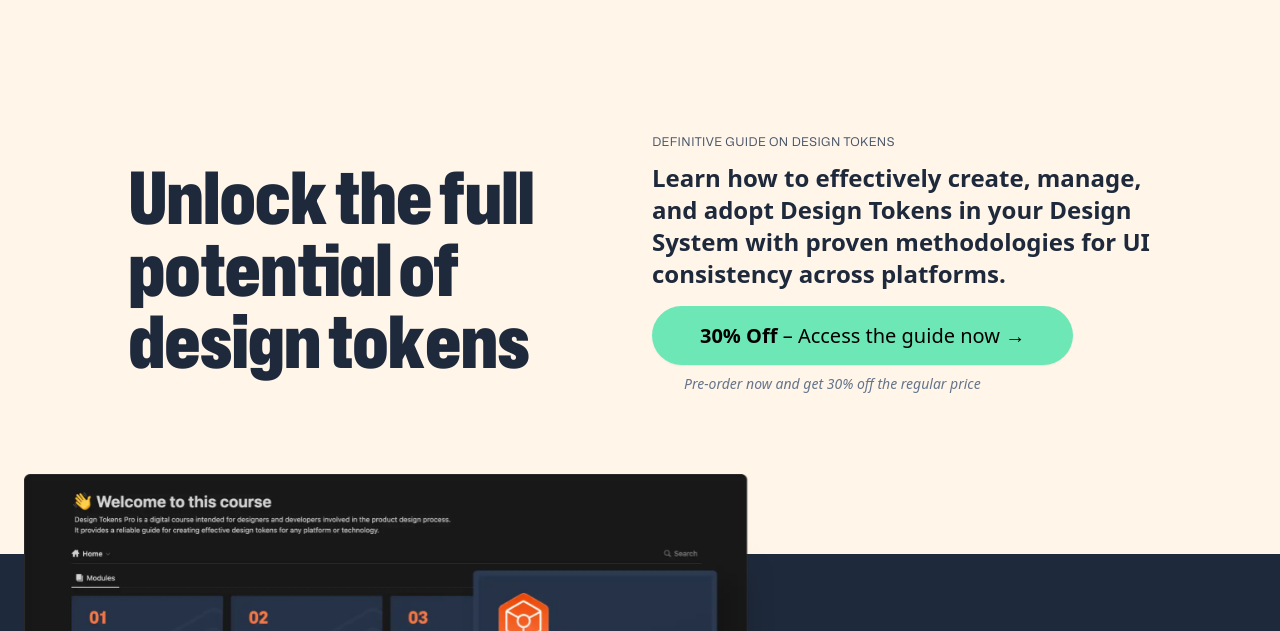
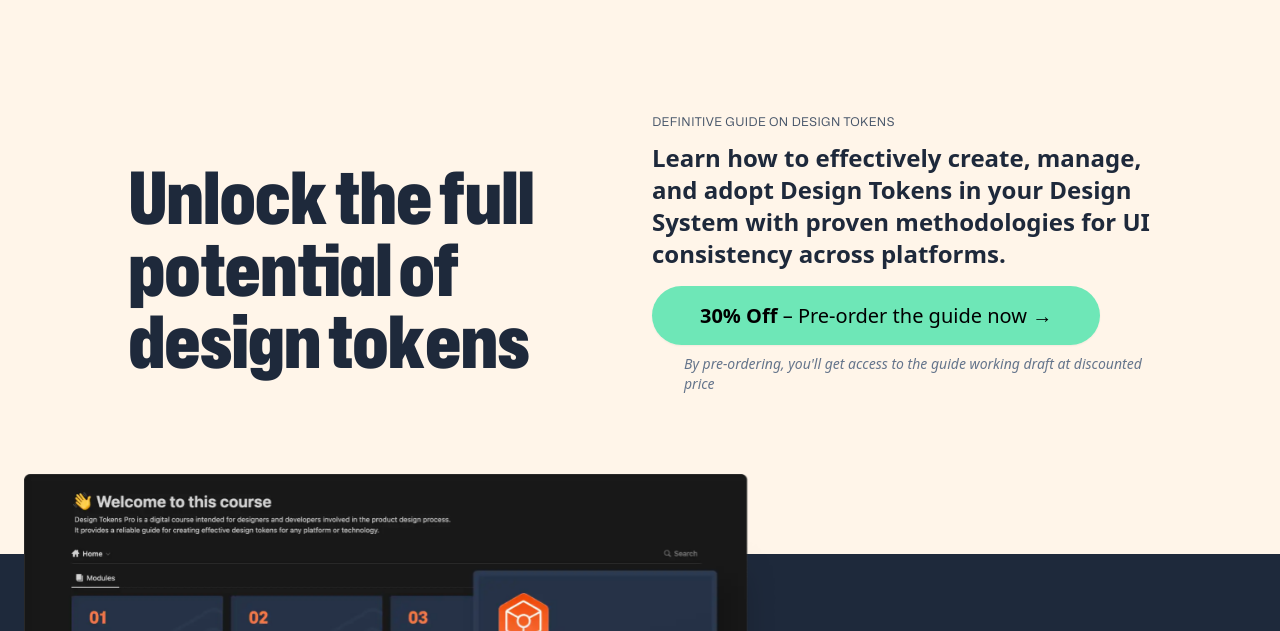
Before and after one commit to zetareticoli/designtokens.pro, a website: page index.html in a window 1280 px wide. Shown: the part 94-725 px from the top of the page. Drawn offline with Linux system fonts and the light colour scheme; files whose address does not match are found by name.

Commit message:
fix: content

```diff
--- a/index.html
+++ b/index.html
@@ -68,8 +68,8 @@
         <span class="inline-block mb-3 uppercase eyebrow text-xs text-slate-600">definitive guide on design tokens</span>
         <p class="text-2xl text-slate-800 font-semibold mb-8">Learn how to effectively create, manage, and adopt Design Tokens in your Design System with proven methodologies for UI
         consistency across platforms.</p>
-        <a href="https://francescoimprota.kit.com/products/master-design-tokens?promo=PREORDER30" class="bg-emerald-300 hover:bg-emerald-400 transition-colors text-xl font-medium px-12 py-4 rounded-full shadow-sm"><strong>30% Off</strong> – Access the guide now →</a>
-        <p class="text-slate-500 mt-6 ml-8 italic text-sm">Pre-order now and get 30% off the regular price</p>
+        <a href="https://francescoimprota.kit.com/products/master-design-tokens?promo=PREORDER30" class="bg-emerald-300 hover:bg-emerald-400 transition-colors text-xl font-medium px-12 py-4 rounded-full shadow-sm"><strong>30% Off</strong> – Pre-order the guide now →</a>
+        <p class="text-slate-500 mt-6 ml-8 italic text-sm">By pre-ordering, you'll get access to the guide working draft at discounted price</p>
       </div>
     </div>
     <!-- <img src="/img/hero-background.svg" class="absolute bottom-0 right-0 z-0" alt=""> -->
```
